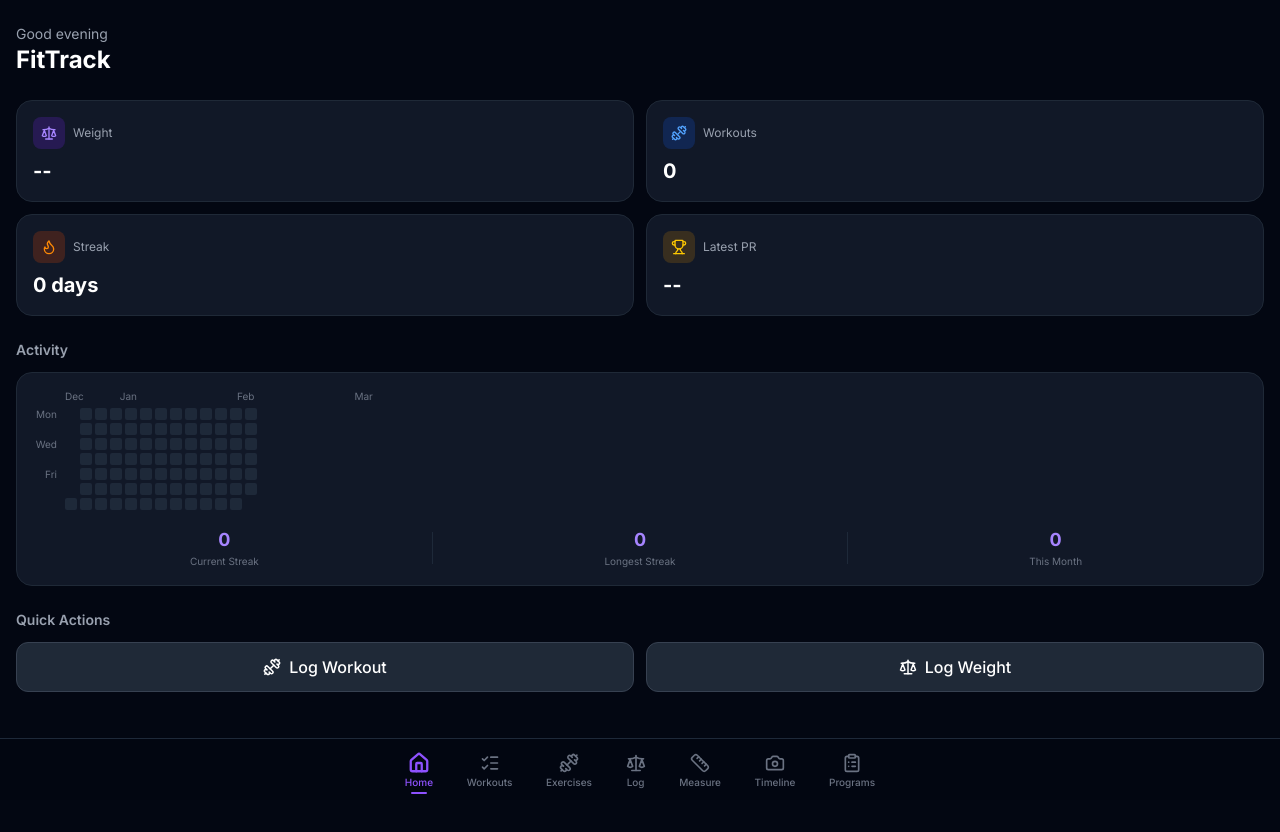
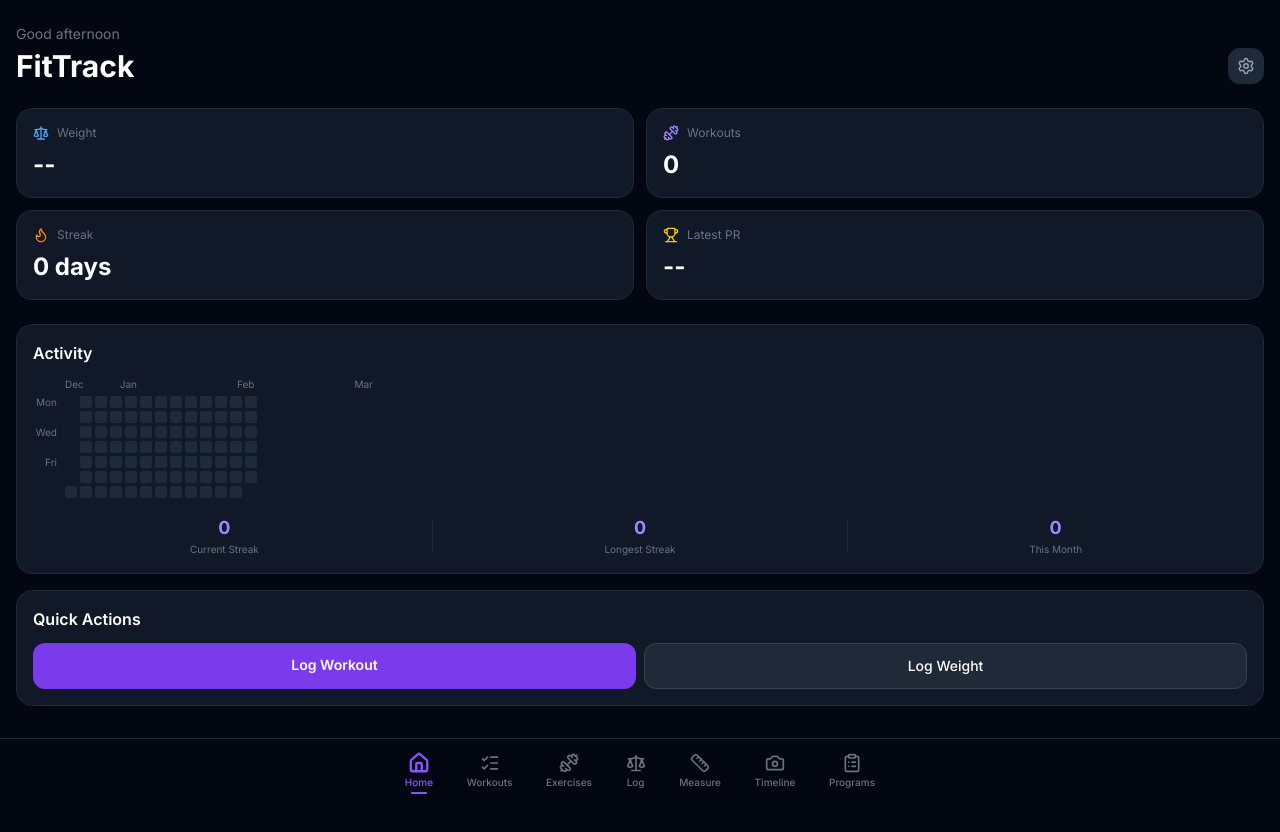
Before and after one commit to criss-langston/fittrack, a Next.js app: page / in a window 1280 px wide. Shown: the top 832 px of the page. Before the commit the page ends 800 px from the top, so only its background shows below. Built offline with nearby package versions, Linux system fonts and the light colour scheme.

Commit message:
fix: remove Good evening greeting, fix RestTimer props, update programs schema

```diff
--- a/app/page.tsx
+++ b/app/page.tsx
@@ -103,107 +103,112 @@ export default function DashboardPage() {
   const greeting = () => {
     const h = new Date().getHours();
     if (h < 12) return "Good morning";
-    if (h < 17) return "Good afternoon";
-    return "Good evening";
+    return "Good afternoon";
   };
 
   if (loading) {
     return (
-      <div className="px-4 pt-6 flex items-center justify-center min-h-[60vh]">
+      <div className="flex items-center justify-center min-h-screen">
         <div className="w-8 h-8 border-2 border-violet-500 border-t-transparent rounded-full animate-spin" />
       </div>
     );
   }
 
   return (
-    <div className="px-4 pt-6">
+    <div className="px-4 pt-6 pb-24 animate-fade-in">
       {/* Header */}
       <div className="mb-6">
-        <p className="text-sm text-gray-400">{greeting()}</p>
-        <h1 className="text-2xl font-bold">FitTrack</h1>
+        <p className="text-sm text-gray-500 mb-1">{greeting()}</p>
+        <div className="flex items-center justify-between">
+          <h1 className="text-3xl font-bold">FitTrack</h1>
+          <Link
+            href="/settings"
+            className="w-9 h-9 rounded-xl bg-gray-800 flex items-center justify-center hover:bg-gray-700 transition-colors touch-active"
+          >
+            <Settings size={18} className="text-gray-400" />
+          </Link>
+        </div>
       </div>
 
       {/* Summary Cards */}
-      <div className="grid grid-cols-2 gap-3 mb-6 stagger-children">
+      <div className="grid grid-cols-2 gap-3 mb-6">
         <div className="card">
           <div className="flex items-center gap-2 mb-2">
-            <div className="w-8 h-8 rounded-lg bg-violet-600/20 flex items-center justify-center">
-              <Scale size={16} className="text-violet-400" />
-            </div>
-            <span className="text-xs text-gray-400">Weight</span>
+            <Scale size={16} className="text-blue-400" />
+            <span className="text-xs text-gray-500">Weight</span>
           </div>
-          <p className="text-xl font-bold">
+          <p className="text-2xl font-bold">
             {stats.latestWeight ? `${stats.latestWeight} lbs` : "--"}
           </p>
         </div>
 
         <div className="card">
           <div className="flex items-center gap-2 mb-2">
-            <div className="w-8 h-8 rounded-lg bg-blue-600/20 flex items-center justify-center">
-              <Dumbbell size={16} className="text-blue-400" />
-            </div>
-            <span className="text-xs text-gray-400">Workouts</span>
+            <Dumbbell size={16} className="text-violet-400" />
+            <span className="text-xs text-gray-500">Workouts</span>
           </div>
-          <p className="text-xl font-bold">{stats.totalWorkouts}</p>
+          <p className="text-2xl font-bold">{stats.totalWorkouts}</p>
         </div>
 
         <div className="card">
           <div className="flex items-center gap-2 mb-2">
-            <div className="w-8 h-8 rounded-lg bg-orange-600/20 flex items-center justify-center">
-              <Flame size={16} className="text-orange-400" />
-            </div>
-            <span className="text-xs text-gray-400">Streak</span>
+            <Flame size={16} className="text-orange-400" />
+            <span className="text-xs text-gray-500">Streak</span>
           </div>
-          <p className="text-xl font-bold">
+          <p className="text-2xl font-bold">
             {stats.streak} day{stats.streak !== 1 ? "s" : ""}
           </p>
         </div>
 
         <div className="card">
           <div className="flex items-center gap-2 mb-2">
-            <div className="w-8 h-8 rounded-lg bg-yellow-600/20 flex items-center justify-center">
-              <Trophy size={16} className="text-yellow-400" />
-            </div>
-            <span className="text-xs text-gray-400">Latest PR</span>
+            <Trophy size={16} className="text-yellow-400" />
+            <span className="text-xs text-gray-500">Latest PR</span>
           </div>
           {stats.latestPR ? (
             <div>
-              <p className="text-sm font-bold">{stats.latestPR.weight} lbs</p>
-              <p className="text-xs text-gray-500">
+              <p className="text-2xl font-bold">
+                {stats.latestPR.weight} lbs
+              </p>
+              <p className="text-xs text-gray-500 mt-0.5">
                 {stats.latestPR.exercise} x{stats.latestPR.reps}
               </p>
             </div>
           ) : (
-            <p className="text-xl font-bold">--</p>
+            <div>
+              <p className="text-2xl font-bold">--</p>
+            </div>
           )}
         </div>
       </div>
 
       {/* Activity Heatmap */}
-      <h2 className="text-sm font-semibold text-gray-400 mb-3">Activity</h2>
-      <div className="card mb-6">
+      <div className="card mb-4">
+        <h2 className="text-base font-semibold mb-3">Activity</h2>
         <WorkoutHeatmap workouts={allWorkouts} />
       </div>
 
       {/* Muscle Balance Chart */}
       {recentWorkouts.length > 0 && (
         <>
-          <h2 className="text-sm font-semibold text-gray-400 mb-3">Muscle Balance (7 Days)</h2>
-          <div className="card mb-6">
+          <div className="card mb-4">
+            <h2 className="text-base font-semibold mb-3">Muscle Balance (7 Days)</h2>
             <MuscleGroupChart workouts={recentWorkouts} customExercises={customExercises} />
           </div>
         </>
       )}
 
       {/* Quick Actions */}
-      <h2 className="text-sm font-semibold text-gray-400 mb-3">Quick Actions</h2>
-      <div className="grid grid-cols-2 gap-3">
-        <Link href="/workouts" className="btn-secondary text-center flex items-center justify-center gap-2">
-          <Dumbbell size={18} /> Log Workout
-        </Link>
-        <Link href="/log" className="btn-secondary text-center flex items-center justify-center gap-2">
-          <Scale size={18} /> Log Weight
-        </Link>
+      <div className="card">
+        <h2 className="text-base font-semibold mb-3">Quick Actions</h2>
+        <div className="grid grid-cols-2 gap-2">
+          <Link href="/workouts" className="btn-primary text-center text-sm">
+            Log Workout
+          </Link>
+          <Link href="/log" className="btn-secondary text-center text-sm">
+            Log Weight
+          </Link>
+        </div>
       </div>
     </div>
   );
```
